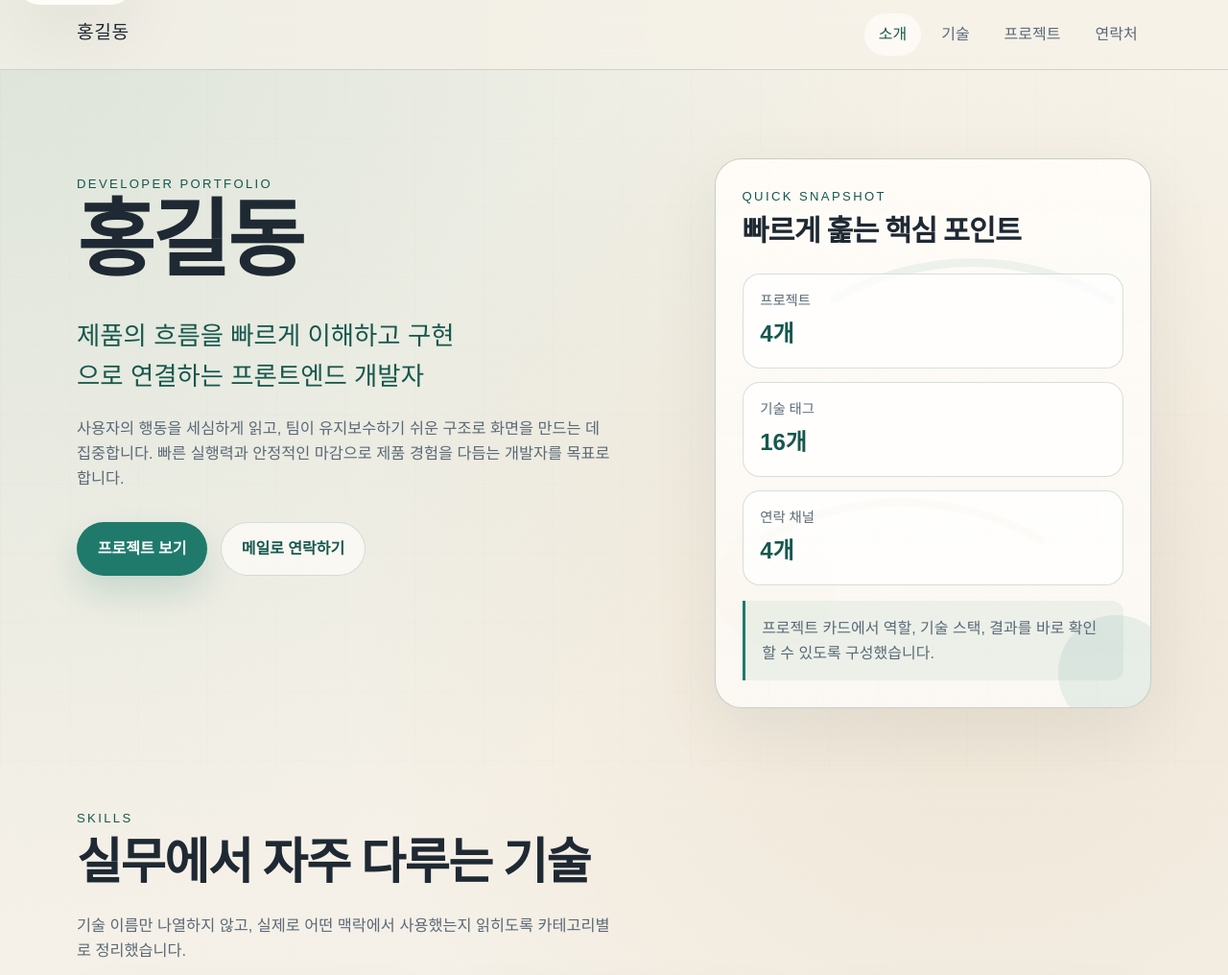
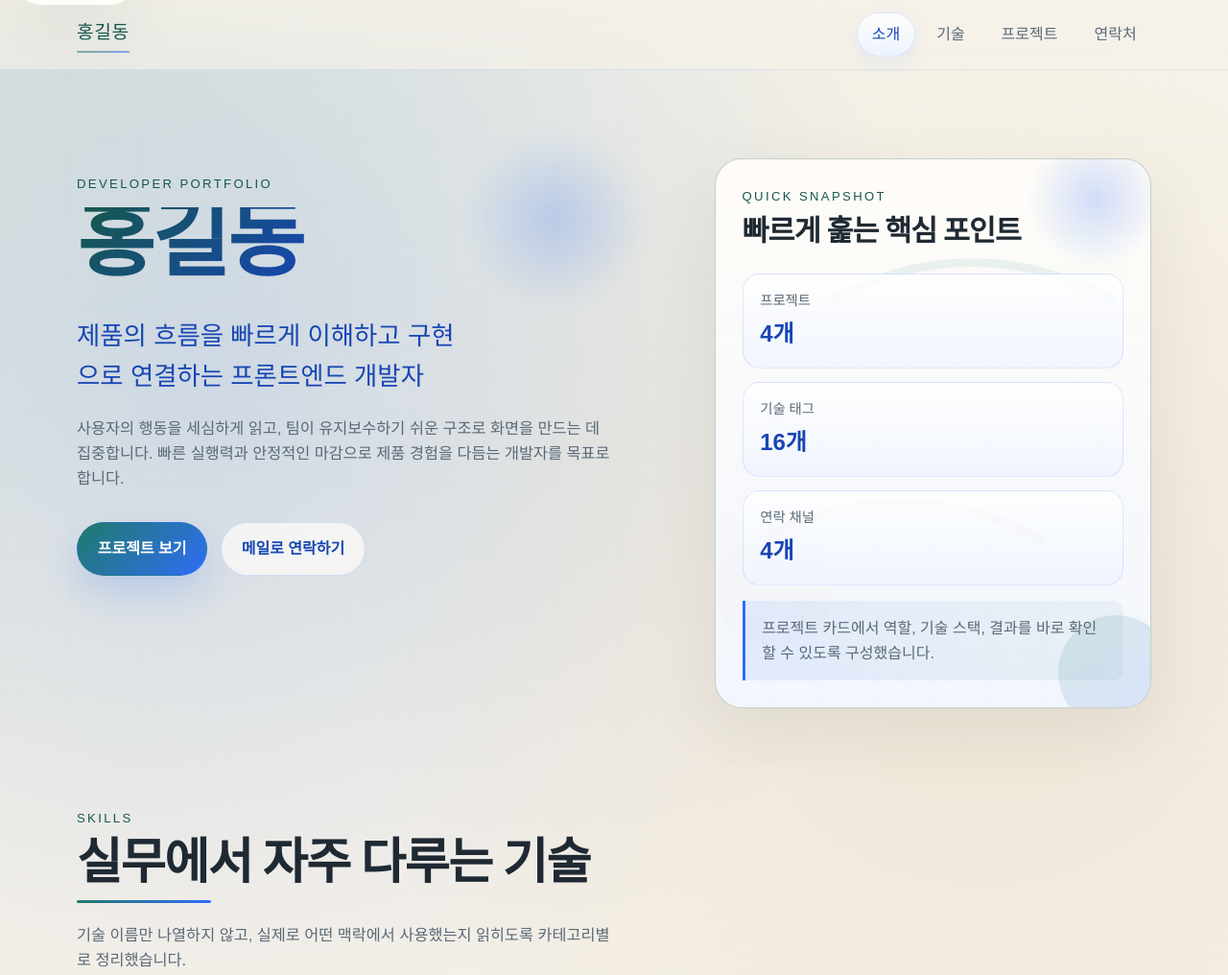
Before and after one commit to namae1128/codex_github_page, a plain HTML site: page index.html in a window 1280 px wide. Shown: the top 1016 px of the page at 96% size. Drawn offline with Linux system fonts and the light colour scheme.

Commit message:
Add blue visual accents

```diff
--- a/styles.css
+++ b/styles.css
@@ -10,6 +10,9 @@
   --accent: #1f7a6b;
   --accent-deep: #16584d;
   --accent-soft: rgba(31, 122, 107, 0.12);
+  --accent-blue: #2f6df6;
+  --accent-blue-deep: #1746b3;
+  --accent-blue-soft: rgba(47, 109, 246, 0.12);
   --shadow: 0 24px 70px rgba(35, 45, 58, 0.08);
   --radius-lg: 28px;
   --radius-md: 18px;
@@ -34,8 +37,10 @@ body {
   font-family: var(--body-font);
   color: var(--text);
   background:
+    radial-gradient(circle at 18% 12%, rgba(47, 109, 246, 0.14), transparent 24%),
     radial-gradient(circle at top left, rgba(31, 122, 107, 0.12), transparent 28%),
     radial-gradient(circle at 80% 20%, rgba(188, 141, 74, 0.12), transparent 24%),
+    radial-gradient(circle at 82% 72%, rgba(47, 109, 246, 0.1), transparent 22%),
     linear-gradient(180deg, #f7f3ea 0%, #f4efe6 52%, #f8f5ef 100%);
   line-height: 1.6;
 }
@@ -45,8 +50,8 @@ body::before {
   inset: 0;
   z-index: -1;
   background-image:
-    linear-gradient(rgba(31, 122, 107, 0.05) 1px, transparent 1px),
-    linear-gradient(90deg, rgba(31, 122, 107, 0.05) 1px, transparent 1px);
+    linear-gradient(rgba(47, 109, 246, 0.05) 1px, transparent 1px),
+    linear-gradient(90deg, rgba(31, 122, 107, 0.04) 1px, transparent 1px);
   background-size: 72px 72px;
   content: "";
   opacity: 0.3;
@@ -74,7 +79,7 @@ a {
 }
 
 :focus-visible {
-  outline: 3px solid rgba(31, 122, 107, 0.4);
+  outline: 3px solid rgba(47, 109, 246, 0.35);
   outline-offset: 3px;
 }
 
@@ -103,8 +108,8 @@ a {
   top: 0;
   z-index: 20;
   backdrop-filter: blur(12px);
-  background: rgba(245, 241, 232, 0.72);
-  border-bottom: 1px solid rgba(185, 197, 187, 0.65);
+  background: linear-gradient(180deg, rgba(245, 241, 232, 0.82), rgba(245, 241, 232, 0.65));
+  border-bottom: 1px solid rgba(47, 109, 246, 0.12);
 }
 
 .header-inner {
@@ -116,9 +121,23 @@ a {
 }
 
 .brand {
+  position: relative;
   font-family: var(--heading-font);
   font-size: 1.2rem;
   letter-spacing: 0.03em;
+  color: var(--accent-deep);
+}
+
+.brand::after {
+  position: absolute;
+  left: 0;
+  bottom: -0.25rem;
+  width: 100%;
+  height: 2px;
+  border-radius: 999px;
+  background: linear-gradient(90deg, var(--accent), var(--accent-blue));
+  content: "";
+  opacity: 0.55;
 }
 
 .site-nav {
@@ -130,14 +149,17 @@ a {
 
 .nav-link {
   padding: 0.55rem 0.9rem;
+  border: 1px solid transparent;
   color: var(--muted);
   border-radius: 999px;
 }
 
 .nav-link:hover,
 .nav-link.active {
-  color: var(--accent-deep);
-  background: rgba(255, 253, 248, 0.75);
+  color: var(--accent-blue-deep);
+  background: linear-gradient(180deg, rgba(255, 255, 255, 0.82), rgba(236, 243, 255, 0.92));
+  border-color: rgba(47, 109, 246, 0.12);
+  box-shadow: 0 8px 20px rgba(47, 109, 246, 0.08);
 }
 
 .hero,
@@ -157,7 +179,21 @@ a {
 }
 
 .hero-copy {
+  position: relative;
   padding: 1rem 0;
+}
+
+.hero-copy::before {
+  position: absolute;
+  top: -2rem;
+  right: 6%;
+  z-index: -1;
+  width: 190px;
+  height: 190px;
+  border-radius: 50%;
+  background: radial-gradient(circle, rgba(47, 109, 246, 0.22), rgba(47, 109, 246, 0) 70%);
+  content: "";
+  filter: blur(8px);
 }
 
 .eyebrow,
@@ -182,13 +218,23 @@ a {
 .hero-title {
   font-size: clamp(3rem, 7vw, 5.5rem);
   max-width: 10ch;
+  color: var(--accent-deep);
+}
+
+@supports ((-webkit-background-clip: text) or (background-clip: text)) {
+  .hero-title {
+    background: linear-gradient(135deg, var(--accent-deep) 0%, var(--accent-blue-deep) 60%, var(--accent-blue) 100%);
+    -webkit-background-clip: text;
+    background-clip: text;
+    color: transparent;
+  }
 }
 
 .hero-role {
   max-width: 28ch;
   margin: 1.25rem 0 0;
   font-size: clamp(1.2rem, 2.3vw, 1.65rem);
-  color: var(--accent-deep);
+  color: var(--accent-blue-deep);
 }
 
 .hero-intro,
@@ -223,18 +269,18 @@ a {
 
 .cta-button.primary {
   color: #ffffff;
-  background: var(--accent);
-  box-shadow: 0 18px 36px rgba(31, 122, 107, 0.18);
+  background: linear-gradient(135deg, var(--accent) 0%, var(--accent-blue) 100%);
+  box-shadow: 0 18px 36px rgba(47, 109, 246, 0.18);
 }
 
 .cta-button.primary:hover {
-  background: var(--accent-deep);
+  background: linear-gradient(135deg, var(--accent-deep) 0%, var(--accent-blue-deep) 100%);
 }
 
 .cta-button.secondary {
-  color: var(--accent-deep);
+  color: var(--accent-blue-deep);
   background: rgba(255, 253, 248, 0.7);
-  border-color: rgba(31, 122, 107, 0.2);
+  border-color: rgba(47, 109, 246, 0.18);
 }
 
 .hero-panel {
@@ -244,9 +290,20 @@ a {
   border: 1px solid rgba(185, 197, 187, 0.8);
   border-radius: var(--radius-lg);
   background:
-    linear-gradient(180deg, rgba(255, 253, 248, 0.92), rgba(251, 248, 242, 0.9)),
+    linear-gradient(180deg, rgba(255, 253, 248, 0.92), rgba(241, 246, 255, 0.88)),
     url("./assets/hero-grid.svg") center / cover no-repeat;
   box-shadow: var(--shadow);
+}
+
+.hero-panel::before {
+  position: absolute;
+  top: -34px;
+  right: -18px;
+  width: 150px;
+  height: 150px;
+  border-radius: 50%;
+  background: radial-gradient(circle, rgba(47, 109, 246, 0.22), rgba(47, 109, 246, 0) 68%);
+  content: "";
 }
 
 .hero-panel::after {
@@ -256,7 +313,7 @@ a {
   width: 120px;
   height: 120px;
   border-radius: 50%;
-  background: rgba(31, 122, 107, 0.09);
+  background: linear-gradient(135deg, rgba(31, 122, 107, 0.12), rgba(47, 109, 246, 0.14));
   content: "";
 }
 
@@ -276,9 +333,9 @@ a {
   display: grid;
   gap: 0.2rem;
   padding: 1rem 1.1rem;
-  border: 1px solid rgba(185, 197, 187, 0.55);
+  border: 1px solid rgba(47, 109, 246, 0.14);
   border-radius: var(--radius-md);
-  background: rgba(255, 255, 255, 0.72);
+  background: linear-gradient(180deg, rgba(255, 255, 255, 0.82), rgba(237, 243, 255, 0.72));
 }
 
 .summary-stats dt {
@@ -290,7 +347,7 @@ a {
   margin: 0;
   font-size: 1.5rem;
   font-weight: 800;
-  color: var(--accent-deep);
+  color: var(--accent-blue-deep);
 }
 
 .hero-panel__note {
@@ -298,8 +355,8 @@ a {
   z-index: 1;
   margin-top: 1rem;
   padding: 1rem 1.1rem;
-  border-left: 3px solid var(--accent);
-  background: rgba(31, 122, 107, 0.07);
+  border-left: 3px solid var(--accent-blue);
+  background: linear-gradient(90deg, rgba(47, 109, 246, 0.09), rgba(31, 122, 107, 0.06));
   border-radius: 0 var(--radius-sm) var(--radius-sm) 0;
 }
 
@@ -313,9 +370,9 @@ a {
 }
 
 .section-accent {
-  background: linear-gradient(180deg, rgba(255, 253, 248, 0.3), rgba(255, 255, 255, 0.45));
-  border-top: 1px solid rgba(185, 197, 187, 0.45);
-  border-bottom: 1px solid rgba(185, 197, 187, 0.45);
+  background: linear-gradient(180deg, rgba(247, 250, 255, 0.62), rgba(255, 255, 255, 0.5));
+  border-top: 1px solid rgba(47, 109, 246, 0.12);
+  border-bottom: 1px solid rgba(47, 109, 246, 0.12);
 }
 
 .section-heading {
@@ -323,7 +380,21 @@ a {
 }
 
 .section-heading h2 {
+  position: relative;
+  display: inline-block;
+  padding-bottom: 0.6rem;
   font-size: clamp(2rem, 4vw, 3.25rem);
+}
+
+.section-heading h2::after {
+  position: absolute;
+  left: 0;
+  bottom: 0;
+  width: min(140px, 45%);
+  height: 3px;
+  border-radius: 999px;
+  background: linear-gradient(90deg, var(--accent), var(--accent-blue));
+  content: "";
 }
 
 .skill-groups {
@@ -339,6 +410,11 @@ a {
   border-radius: var(--radius-lg);
   background: rgba(255, 253, 248, 0.82);
   box-shadow: var(--shadow);
+  transition:
+    transform 220ms ease,
+    box-shadow 220ms ease,
+    border-color 220ms ease,
+    background-color 220ms ease;
 }
 
 .skill-group {
@@ -367,8 +443,8 @@ a {
   align-items: center;
   padding: 0.5rem 0.8rem;
   border-radius: 999px;
-  background: var(--accent-soft);
-  color: var(--accent-deep);
+  background: linear-gradient(180deg, var(--accent-soft), var(--accent-blue-soft));
+  color: var(--accent-blue-deep);
   font-size: 0.94rem;
   font-weight: 600;
 }
@@ -393,8 +469,20 @@ a {
   left: 0;
   width: 100%;
   height: 5px;
-  background: linear-gradient(90deg, var(--accent), rgba(188, 141, 74, 0.72));
+  background: linear-gradient(90deg, var(--accent), var(--accent-blue), rgba(188, 141, 74, 0.72));
   content: "";
+}
+
+.project-card::after {
+  position: absolute;
+  right: -24px;
+  bottom: -24px;
+  width: 110px;
+  height: 110px;
+  border-radius: 50%;
+  background: radial-gradient(circle, rgba(47, 109, 246, 0.18), rgba(47, 109, 246, 0) 70%);
+  content: "";
+  pointer-events: none;
 }
 
 .project-summary,
@@ -419,15 +507,27 @@ a {
   display: inline-flex;
   align-items: center;
   padding: 0.6rem 0.9rem;
-  border: 1px solid rgba(31, 122, 107, 0.18);
+  border: 1px solid rgba(47, 109, 246, 0.18);
   border-radius: 999px;
-  color: var(--accent-deep);
+  color: var(--accent-blue-deep);
   font-weight: 700;
   background: rgba(255, 255, 255, 0.72);
 }
 
-.project-link:hover,
+.project-link:hover {
+  background: linear-gradient(180deg, rgba(235, 243, 255, 0.95), rgba(255, 255, 255, 0.88));
+  box-shadow: 0 12px 24px rgba(47, 109, 246, 0.12);
+}
+
+.skill-group:hover,
+.project-card:hover,
 .contact-card:hover {
+  transform: translateY(-4px);
+  border-color: rgba(47, 109, 246, 0.24);
+  box-shadow: 0 28px 84px rgba(31, 56, 119, 0.12);
+}
+
+.project-link:hover {
   transform: translateY(-2px);
 }
 
@@ -459,7 +559,7 @@ a {
 }
 
 .contact-card__meta {
-  color: var(--accent-deep);
+  color: var(--accent-blue-deep);
   font-size: 0.94rem;
   font-weight: 700;
 }
```
